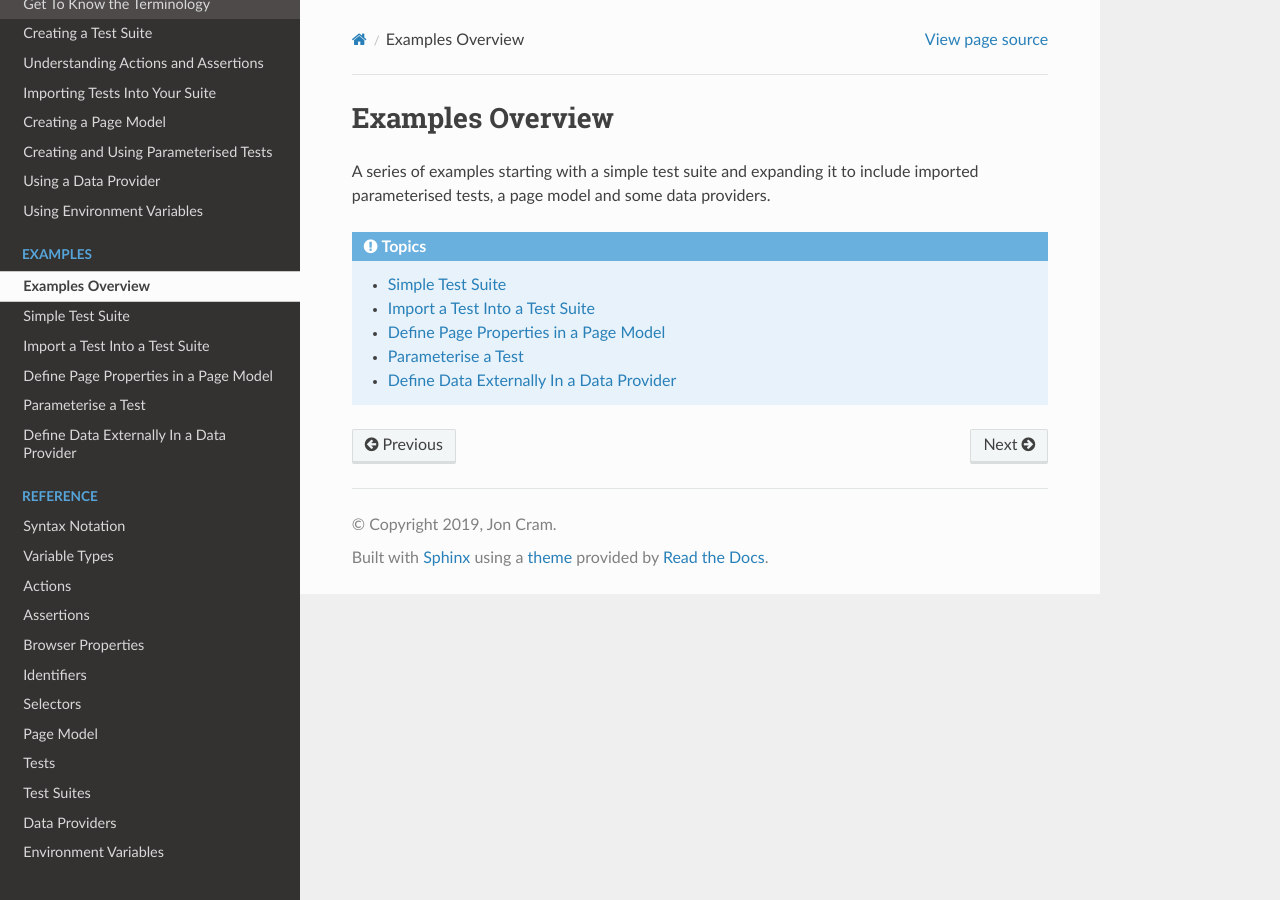
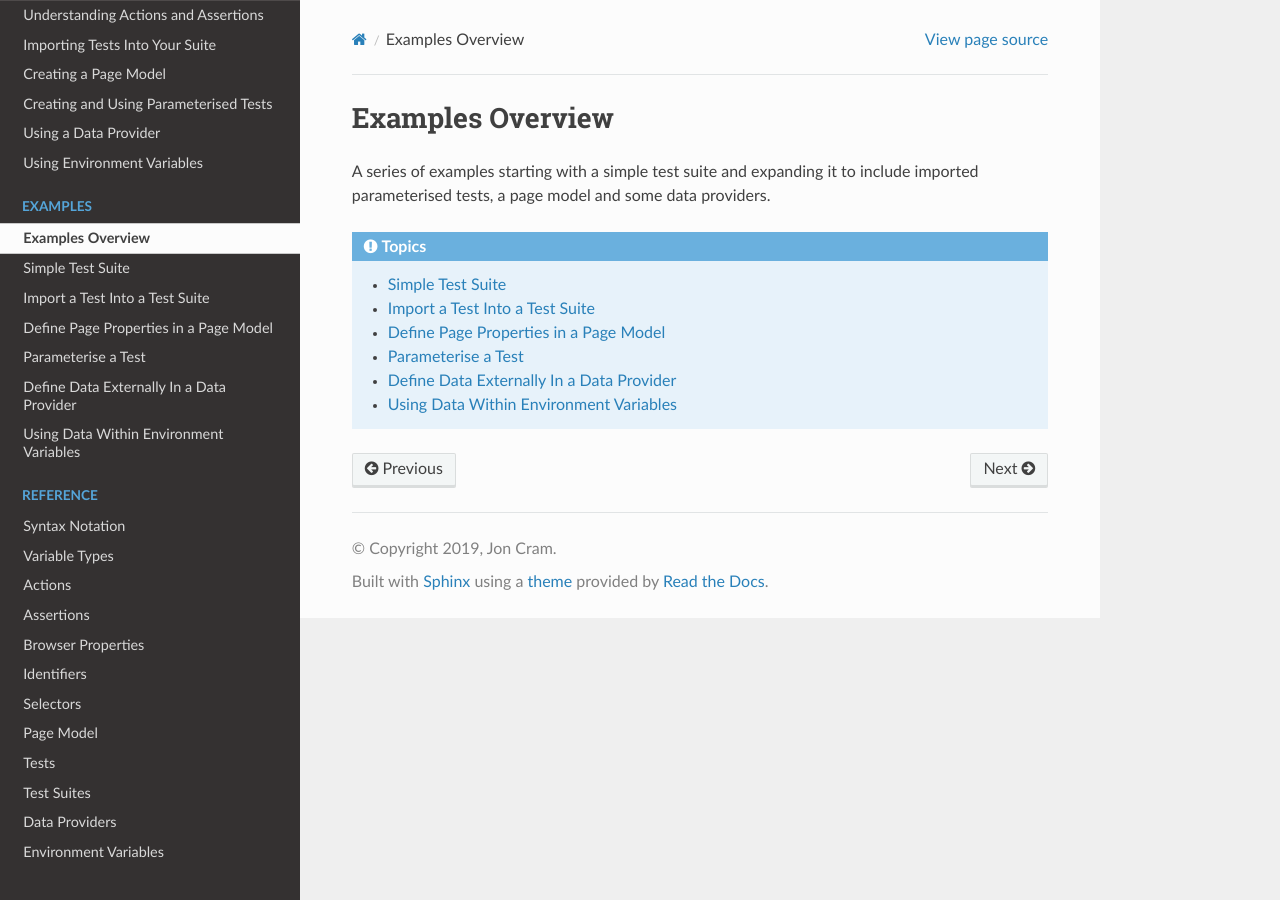
Before and after one commit to webignition/bas-spec, a Sphinx documentation site: the page built from docs/examples.rst, in a window 1280 px wide. Built offline with Sphinx 7.4.7 and the Read the Docs theme 2.0.0, drawn with Linux system fonts in a browser that asks for light colours.

Commit message:
Create environment variables example

```diff
--- a/docs/examples.rst
+++ b/docs/examples.rst
@@ -12,3 +12,4 @@ model and some data providers.
     - :doc:`Define Page Properties in a Page Model </examples-page-model>`
     - :doc:`Parameterise a Test </examples-parameterised-test>`
     - :doc:`Define Data Externally In a Data Provider </examples-data-provider>`
+    - :doc:`Using Data Within Environment Variables </examples-environment-variables>`
--- a/docs/index.rst
+++ b/docs/index.rst
@@ -48,6 +48,7 @@ Goals:
     examples-page-model
     examples-parameterised-test
     examples-data-provider
+    examples-environment-variables
 
 .. toctree::
     :caption: Reference
```
Also changed, not shown: docs/examples-environment-variables.rst (added, +7 -0 lines).
